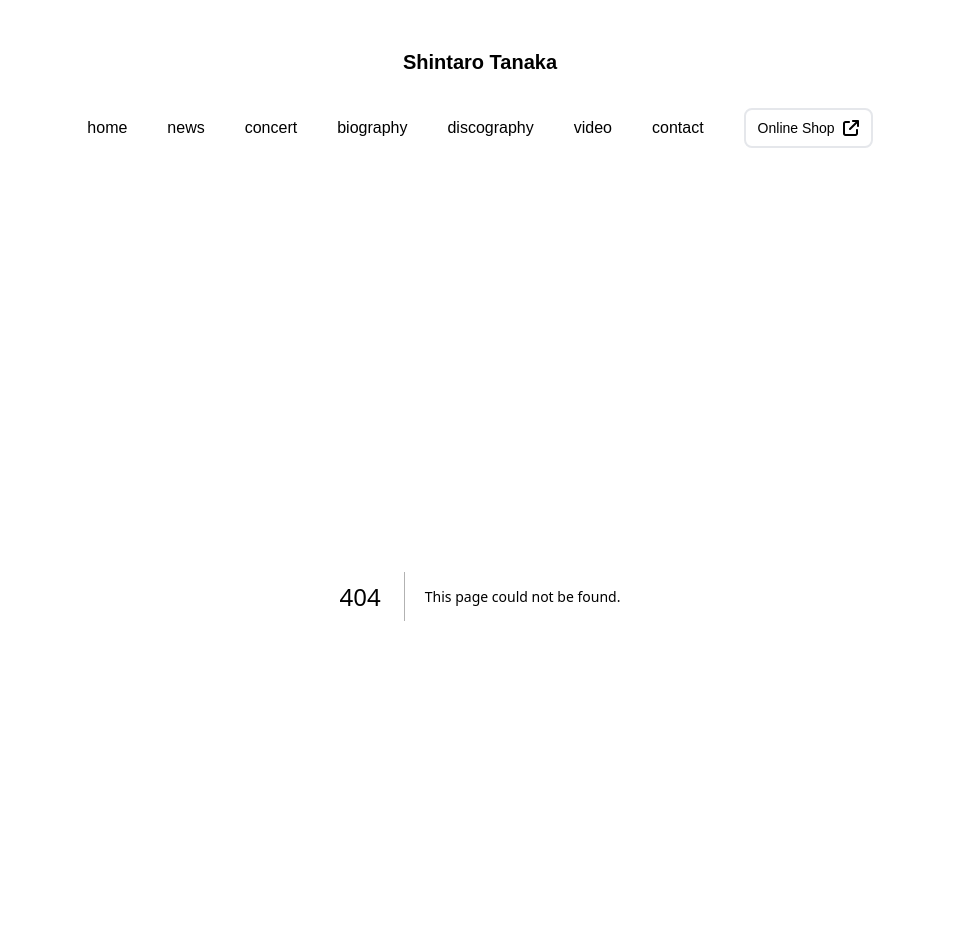
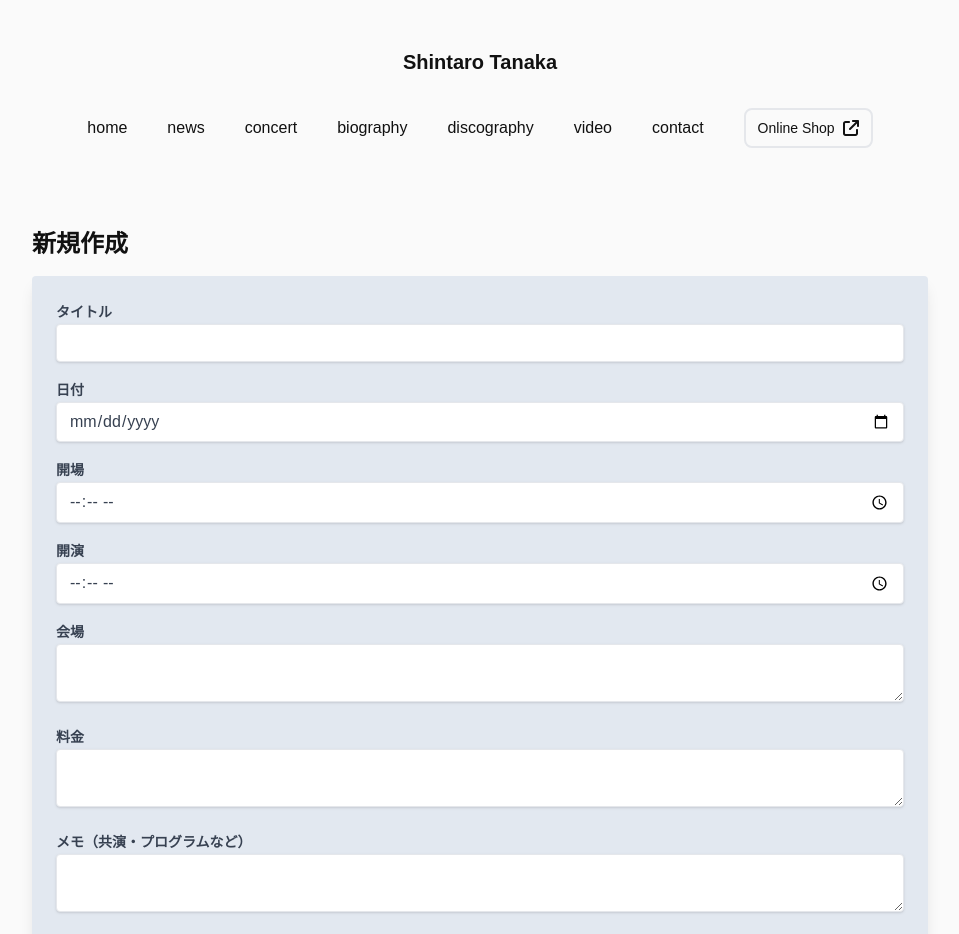
Before and after one commit to ototote-shintaro/my-website, a Next.js app: page /admin/concert/new in a window 1280 px wide. Before the commit this address had no page. Shown: the top 934 px of the page, without its empty margins (160-1119 px from the left). Built offline with nearby package versions, Linux system fonts and the light colour scheme.

Commit message:
adminメニュー作成

```diff
--- /dev/null
+++ b/src/app/admin/article/new/page.tsx
@@ -0,0 +1,124 @@
+"use client";
+
+import { supabase } from '@/app/utils/supabaseClient';
+import Image from 'next/image';
+import { useRouter } from 'next/navigation';
+import React, { ChangeEvent, useState } from 'react'
+
+const CreateArticle = () => {
+	const router = useRouter();
+	const [id, setId] = useState<string>("");
+	const [title, setTitle] = useState<string>("");
+	const [content, setContent] = useState<string>("");
+	const [loading, setLoading] = useState<boolean>(false);
+	const [imageUrl, setImageUrl] = useState<string | undefined>();
+
+	const handleSubmit = async (e: React.FormEvent<HTMLFormElement>) => {
+		e.preventDefault();
+
+		setLoading(true);
+
+		const API_URL = process.env.NEXT_PUBLIC_API_URL;
+  	await fetch(`${API_URL}/api/article`, {
+			method: 'POST',
+			headers: {
+				"Content-Type": "application/json",
+			},
+			body: JSON.stringify({ id, title, content, imageUrl })
+		});
+
+		setLoading(false);
+
+		router.push('/');
+		router.refresh();
+	};
+
+	const handleImageChange = async (
+		e: ChangeEvent<HTMLInputElement>
+	): Promise<void> => {
+		if (!e.target.files || e.target.files.length == 0) return;
+
+		const file = e.target.files[0]
+		const filePath = `posts/${file.name}`
+		const { error } = await supabase.storage
+			.from('website-images')
+			.upload(filePath, file)
+
+		if (error) {
+			// TODO::error handling
+			console.log(error);
+			return;
+		}
+
+		const { data } = supabase.storage.from('website-images').getPublicUrl(filePath)
+		setImageUrl(data.publicUrl);
+	}
+
+	return (
+		<div className='min-h-screen px-4 md:px-[15%]'>
+			<h2 className='text-2xl font-bold mb-4 '>新規作成</h2>
+			<form
+				className='bg-slate-200 p-6 rounded shadow-lg'
+				onSubmit={handleSubmit}
+			>
+				<div className='mb-4'>
+					<label className='text-gray-700 text-sm font-bold pb-2'>URL</label>
+					<input
+						type='text'
+						className='shadow border rounded w-full py-2 px-3 text-gray-700 leading-tight focus:outline-none'
+						onChange={(e) => setId(e.target.value)}
+					/>
+				</div>
+				<div className='mb-4'>
+					<label className='text-gray-700 text-sm font-bold pb-2'>タイトル</label>
+					<input
+						type='text'
+						className='shadow border rounded w-full py-2 px-3 text-gray-700 leading-tight focus:outline-none'
+						onChange={(e) => setTitle(e.target.value)}
+					/>
+				</div>
+				<div className='mb-4'>
+					<label className='text-gray-700 text-sm font-bold pb-2'>本文</label>
+					<textarea
+						className='shadow border rounded w-full h-64 py-2 px-3 text-gray-700 leading-tight focus:outline-none'
+						onChange={(e) => setContent(e.target.value)}
+					/>
+				</div>
+				<div>
+					<label htmlFor='file-upload'>
+						<span className='text-blue-500 cursor-pointer'>画像アップロード</span>
+						<input
+							id='file-upload'
+							name='file-upload'
+							type='file'
+							className='sr-only'
+							accept='image/png, image/jpeg'
+							onChange={handleImageChange}
+						/>
+					</label>
+					<p>{imageUrl?.split("/").pop()}</p>
+					<Image
+						className='py-2'
+						src={imageUrl || ''}
+						alt=''
+						width='500'
+						height='400'
+					/>
+				</div>
+				<button
+					type='submit'
+					className={`px-4 py-2 border rounded-md ${
+						loading
+							? "bg-orange-300 cursor-not-allowed"
+							: "bg-orange-400 hover:bg-orange-500"
+					}`}
+					disabled={loading}
+				>
+					投稿
+				</button>
+			</form>
+		</div>
+	)
+}
+
+export default CreateArticle
--- /dev/null
+++ b/src/app/admin/concert/new/page.tsx
@@ -0,0 +1,115 @@
+"use client";
+
+import { useRouter } from 'next/navigation';
+import React, { useState } from 'react'
+
+const CreateConcert = () => {
+	const router = useRouter();
+
+	const [title, setTitle] = useState<string>("");
+	const [date, setDate] = useState<string>("");
+	const [open, setOpen] = useState<string>("");
+	const [start, setStart] = useState<string>("");
+	const [venue, setVenue] = useState<string>("");
+	const [price, setPrice] = useState<string>("");
+	const [memo, setMemo] = useState<string>("");
+	const [loading, setLoading] = useState<boolean>(false);
+
+	const handleSubmit = async (e: React.FormEvent<HTMLFormElement>) => {
+		e.preventDefault();
+
+		setLoading(true);
+
+		const API_URL = process.env.NEXT_PUBLIC_API_URL;
+  	await fetch(`${API_URL}/api/concert`, {
+			method: 'POST',
+			headers: {
+				"Content-Type": "application/json",
+			},
+			body: JSON.stringify({ title, date, open, start, venue, price, memo })
+		});
+
+		setLoading(false);
+
+		router.push('/concert');
+		router.refresh();
+	};
+
+	return (
+		<div className='min-h-screen py-8 px-4 md:px-[15%]'>
+			<h2 className='text-2xl font-bold mb-4 '>新規作成</h2>
+
+			<form
+				className='bg-slate-200 p-6 rounded shadow-lg'
+				onSubmit={handleSubmit}
+			>
+				<div className='mb-4'>
+					<label className='text-gray-700 text-sm font-bold mb-2'>タイトル</label>
+					<input
+						type='text'
+						className='shadow border rounded w-full py-2 px-3 text-gray-700 leading-tight focus:outline-none'
+						onChange={(e) => setTitle(e.target.value)}
+					/>
+				</div>
+				<div className='mb-4'>
+					<label className='text-gray-700 text-sm font-bold mb-2'>日付</label>
+					<input
+						type='date'
+						className='shadow border rounded w-full py-2 px-3 text-gray-700 leading-tight focus:outline-none'
+						onChange={(e) => setDate(e.target.value)}
+					/>
+				</div>
+				<div className='mb-4'>
+					<label className='text-gray-700 text-sm font-bold mb-2'>開場</label>
+					<input
+						type='time'
+						className='shadow border rounded w-full py-2 px-3 text-gray-700 leading-tight focus:outline-none'
+						onChange={(e) => setOpen(e.target.value)}
+					/>
+				</div>
+				<div className='mb-4'>
+					<label className='text-gray-700 text-sm font-bold mb-2'>開演</label>
+					<input
+						type='time'
+						className='shadow border rounded w-full py-2 px-3 text-gray-700 leading-tight focus:outline-none'
+						onChange={(e) => setStart(e.target.value)}
+					/>
+				</div>
+				<div className='mb-4'>
+					<label className='text-gray-700 text-sm font-bold mb-2'>会場</label>
+					<textarea
+						className='shadow border rounded w-full py-2 px-3 text-gray-700 leading-tight focus:outline-none'
+						onChange={(e) => setVenue(e.target.value)}
+					/>
+				</div>
+				<div className='mb-4'>
+					<label className='text-gray-700 text-sm font-bold mb-2'>料金</label>
+					<textarea
+						className='shadow border rounded w-full py-2 px-3 text-gray-700 leading-tight focus:outline-none'
+						onChange={(e) => setPrice(e.target.value)}
+					/>
+				</div>
+				<div className='mb-4'>
+					<label className='text-gray-700 text-sm font-bold mb-2'>メモ（共演・プログラムなど）</label>
+					<textarea
+						className='shadow border rounded w-full py-2 px-3 text-gray-700 leading-tight focus:outline-none'
+						onChange={(e) => setMemo(e.target.value)}
+					/>
+				</div>
+				<button
+					type='submit'
+					className={`px-2 py-4 border rounded-md ${
+						loading
+							? "bg-orange-300 cursor-not-allowed"
+							: "bg-orange-400 hover:bg-orange-500"
+					}`}
+					disabled={loading}
+				>
+					投稿
+				</button>
+			</form>
+		</div>
+	)
+}
+
+export default CreateConcert;
--- /dev/null
+++ b/src/app/admin/page.tsx
@@ -0,0 +1,23 @@
+import Link from 'next/link'
+import React from 'react'
+
+const page = () => {
+	return (
+		<div>
+			<ul className='flex flex-col justify-center items-center gap-6 text-lg'>
+				<li>
+					<Link href='/admin/article/new'>
+						news作成
+					</Link>
+				</li>
+				<li>
+					<Link href='/admin/concert/new'>
+						ライブ情報作成
+					</Link>
+				</li>
+			</ul>
+		</div>
+	)
+}
+
+export default page
```
